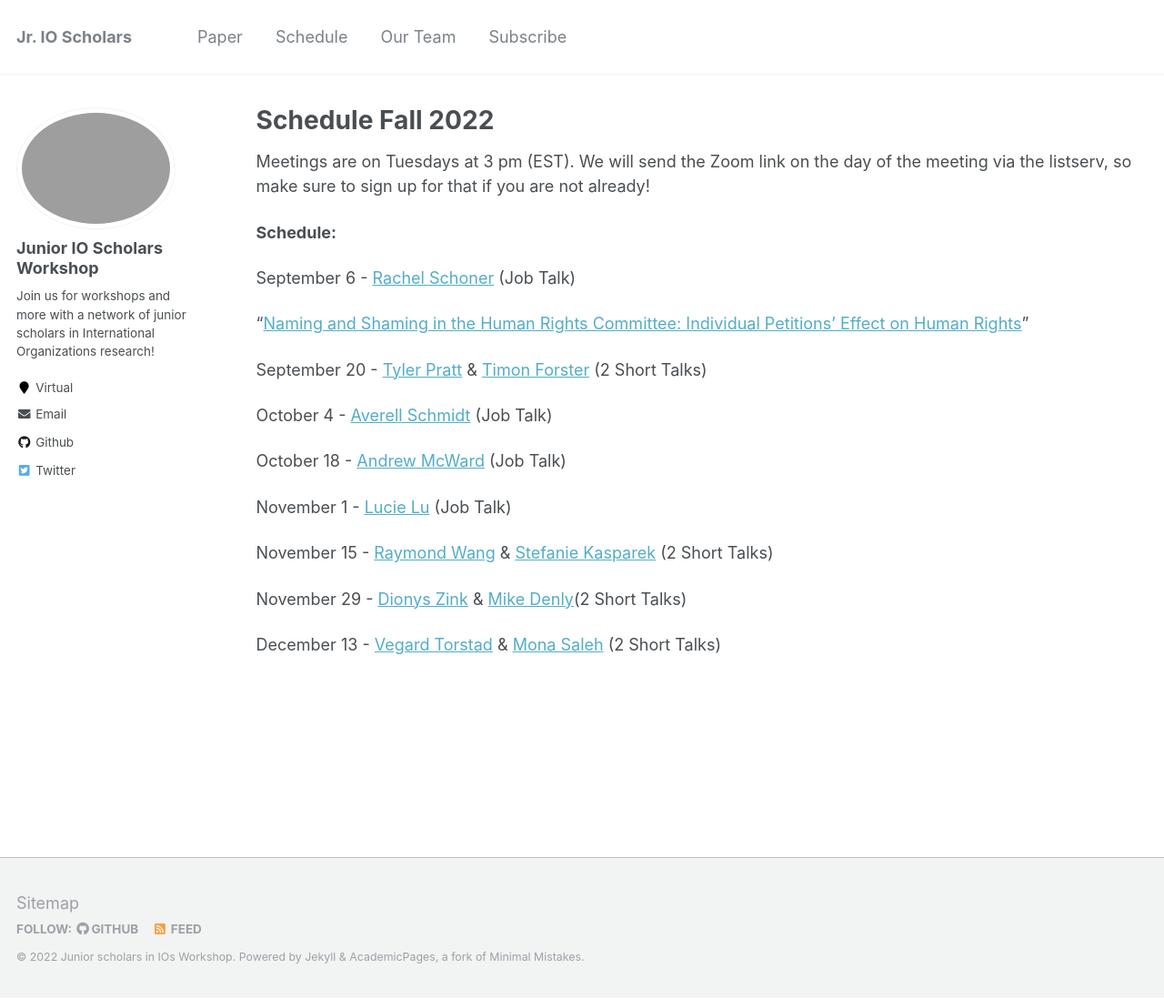
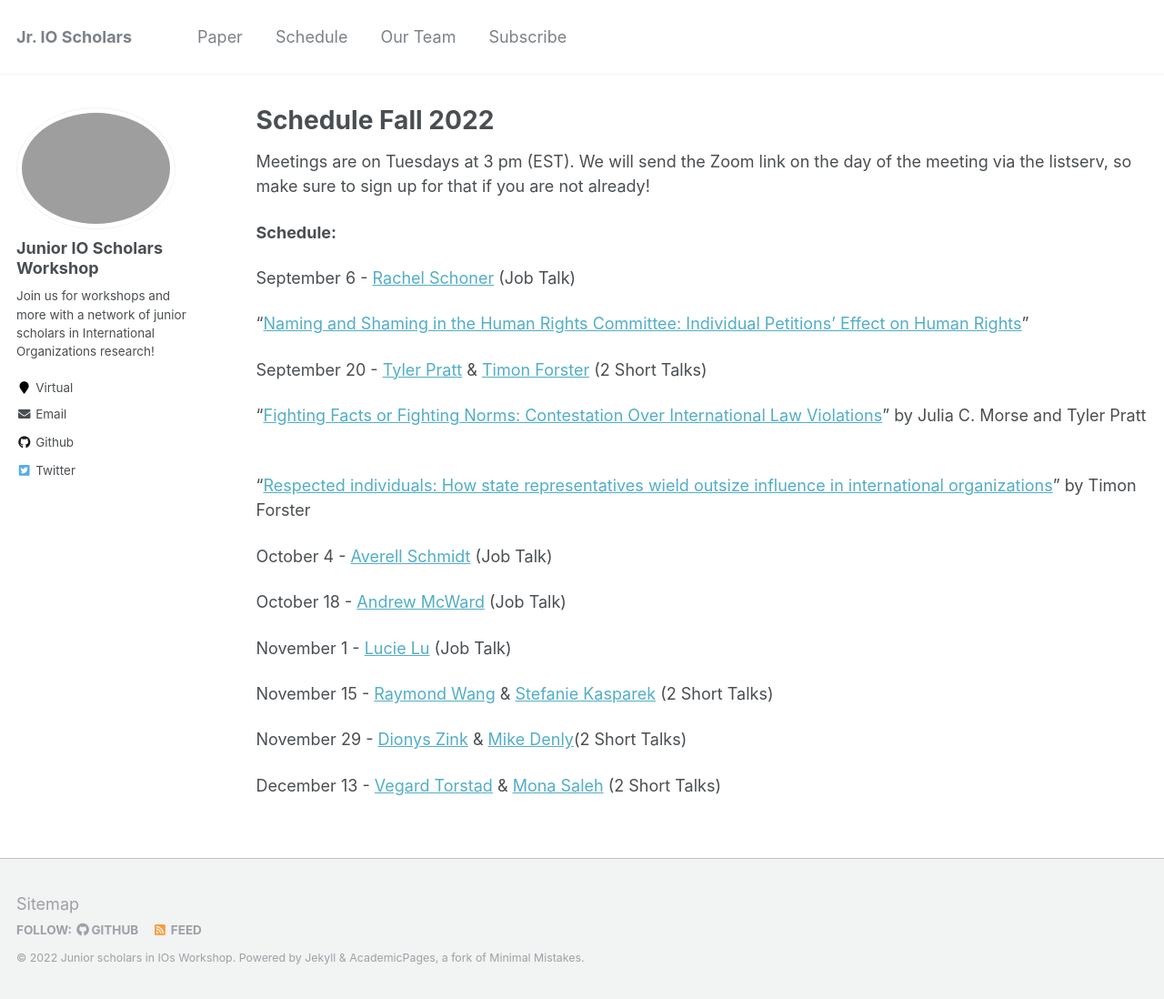
Before and after one commit to IO-workshop/IO-workshop.github.io, a Jekyll site: the page built from _pages/schedule.md, in a window 1280 px wide and 1098 px high. Shown: the whole window at 91% size. Built offline with Jekyll 4.4.1, drawn with Linux system fonts in a browser that asks for light colours.

Commit message:
update w/ 9-20 papers

```diff
--- a/_pages/schedule.md
+++ b/_pages/schedule.md
@@ -14,6 +14,12 @@ September 6 - [Rachel Schoner](https://sites.google.com/view/racheljschoner/) (J
 &nbsp;
 
 September 20 - [Tyler Pratt](https://www.tylerbpratt.com/) & [Timon Forster](http://www.timonforster.net/) (2 Short Talks)
+
+"[Fighting Facts or Fighting Norms: Contestation Over International Law Violations](https://io-workshop.github.io/files/MorsePratt_FactsorNorms.pdf)" by Julia C. Morse and Tyler Pratt
+&nbsp;
+
+"[Respected individuals: How state representatives wield outsize influence in international organizations](https://io-workshop.github.io/files/Forster2022_RespectedIndividuals.pdf)" by Timon Forster
+&nbsp;
 
 October 4 - [Averell Schmidt](https://www.averellschmidt.org/) (Job Talk)
 
```
Also changed, not shown: 2 other files.
